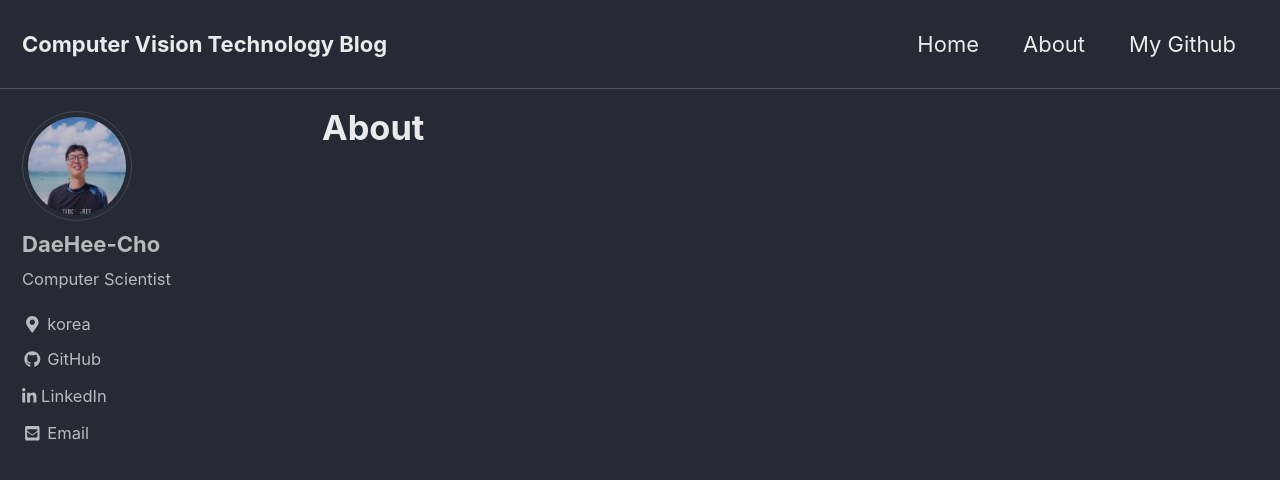
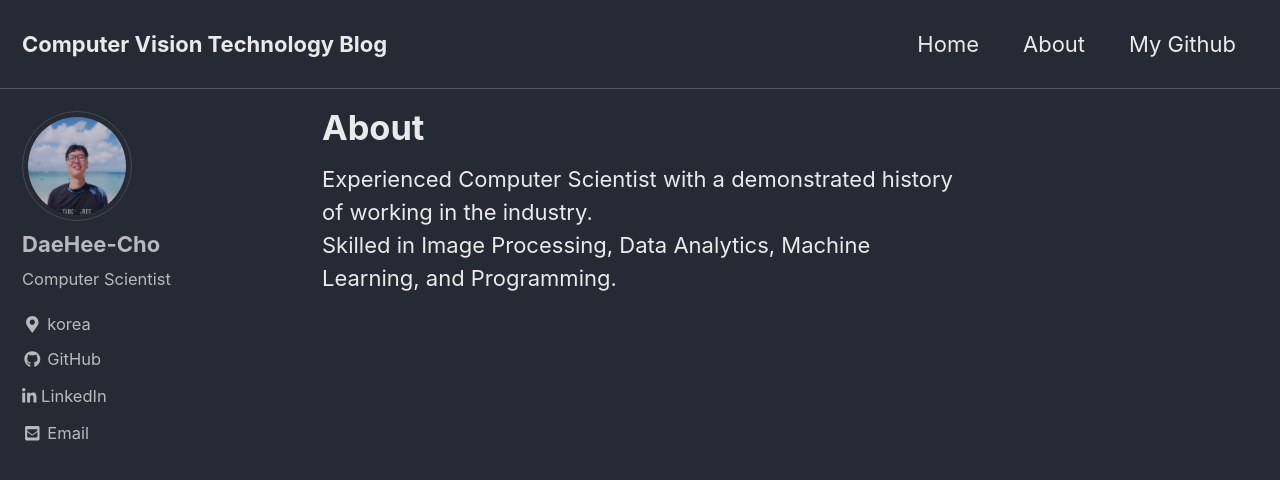
Before and after one commit to Navifra-Kerry/kerry-cho.github.io, a Jekyll site: the page built from _pages/about.md, in a window 1280 px wide and 900 px high. Shown: the top 480 px of the window. Built offline with Jekyll 4.4.1, drawn with Linux system fonts in a browser that asks for light colours; cached includes are drawn as plain includes; nearby versions of some CDN libraries.

Commit message:
Change about.md

```diff
--- a/_pages/about.md
+++ b/_pages/about.md
@@ -4,3 +4,5 @@ permalink: /about/
 # header:
 #     image: "/assets/images/zakim.jpg"
 ---
+Experienced Computer Scientist with a demonstrated history of working in the industry.<br>
+Skilled in Image Processing, Data Analytics, Machine Learning, and Programming.<br>
```
